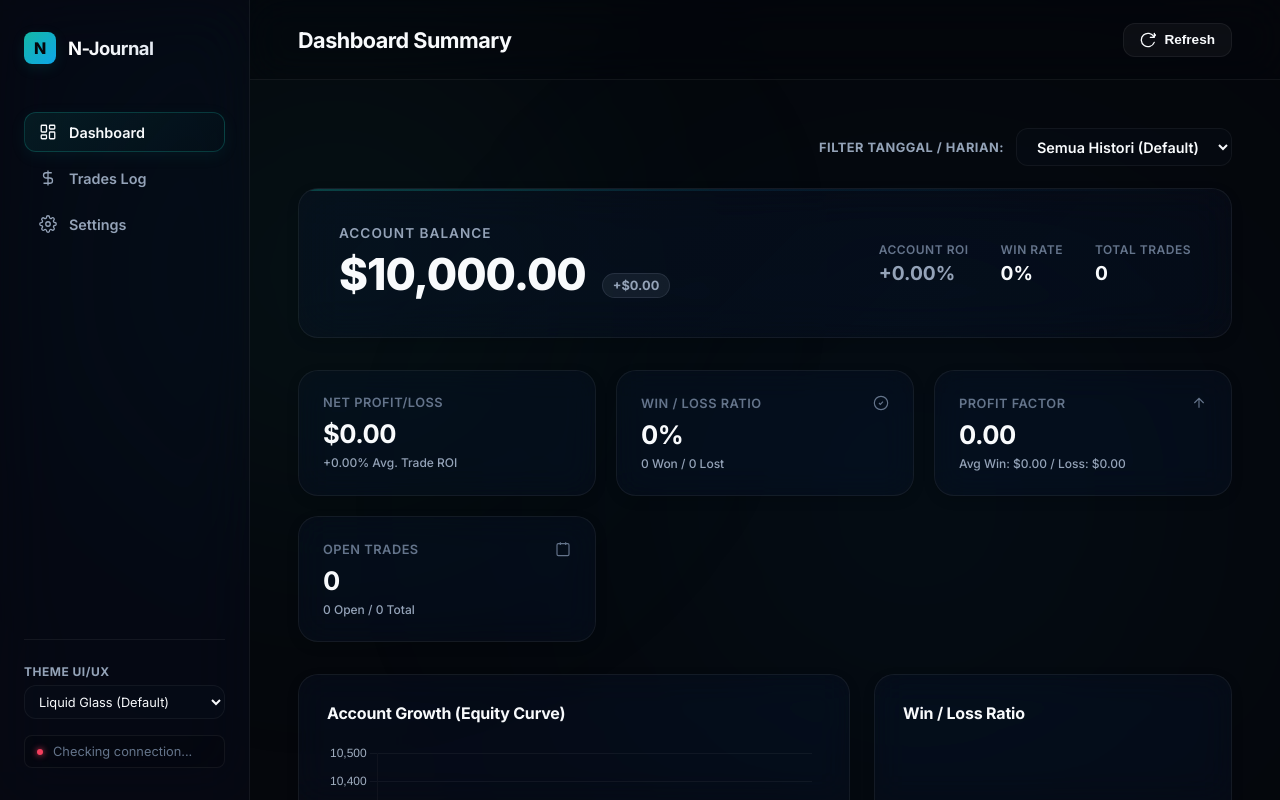
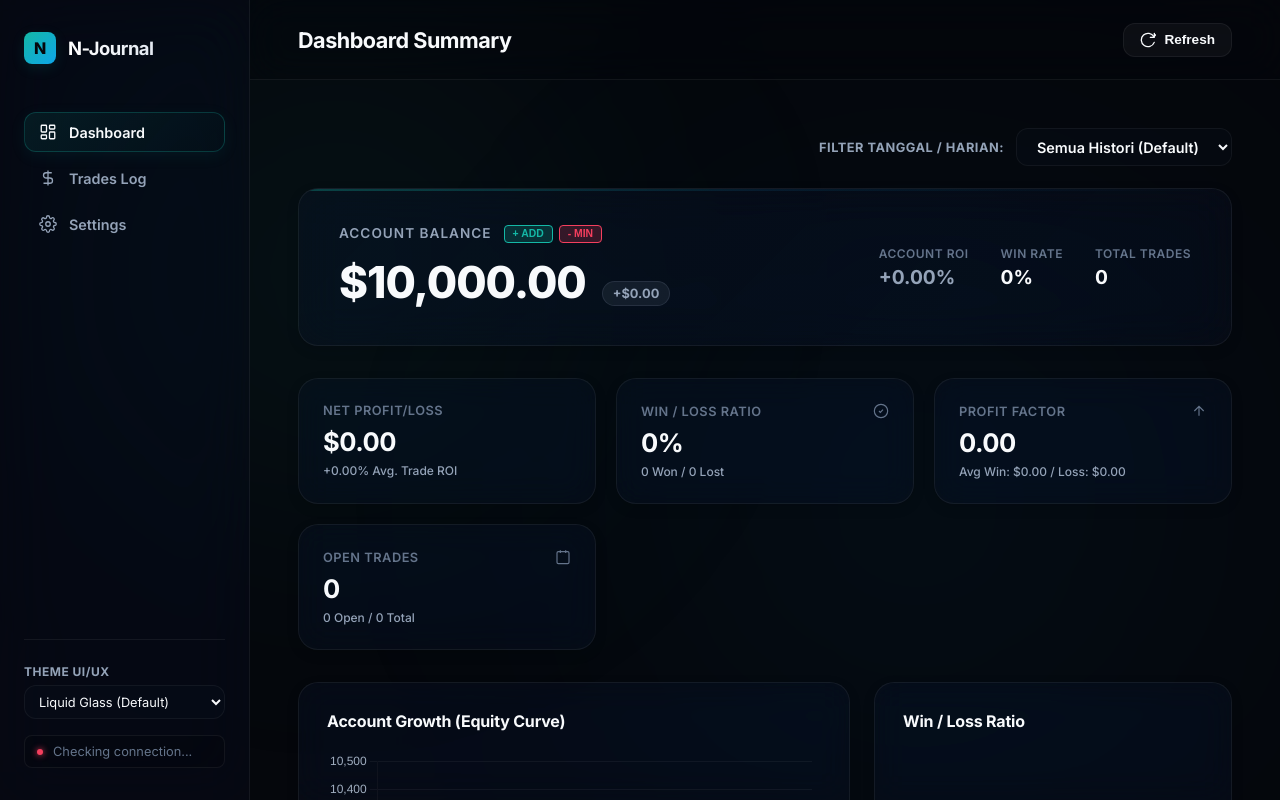
Before and after one commit to nakunnn/NJOURNAL, a website: page public/index.html in a window 1280 px wide. Both pictures are taken after a click on the item "Dashboard". Drawn offline with nearby package versions, Linux system fonts and the light colour scheme; no server answers.

Commit message:
feat: add deposit/withdrawal (+ Add / - Min) buttons to adjust starting capital directly from dashboard

```diff
--- a/public/app.js
+++ b/public/app.js
@@ -988,3 +988,62 @@ function filterDashboardByDate(val) {
   activeDateFilter = val;
   updateStatsAndCharts();
 }
+
+// Adjust starting capital (Add/Deposit or Min/Withdraw)
+async function adjustStartingCapital(action) {
+  if (!sheetConfig || !sheetConfig.spreadsheetId) {
+    showNotification('Config not loaded yet', 'error');
+    return;
+  }
+
+  const actionText = action === 'add' ? 'TAMBAH (Deposit)' : 'KURANGI (Withdraw)';
+  const promptMessage = `Masukkan nominal yang ingin Anda ${actionText} ke saldo awal (Starting Capital):`;
+
+  const input = prompt(promptMessage);
+  if (input === null) return; // user cancelled
+
+  const amount = parseLocalFloat(input);
+  if (isNaN(amount) || amount <= 0) {
+    alert('Nominal harus berupa angka positif!');
+    return;
+  }
+
+  const currentCapital = parseLocalFloat(sheetConfig.startingCapital) || 0;
+  let newCapital = currentCapital;
+
+  if (action === 'add') {
+    newCapital += amount;
+  } else {
+    if (currentCapital < amount) {
+      if (!confirm(`Peringatan: Nominal pengurangan ($${amount}) lebih besar dari Saldo Awal saat ini ($${currentCapital}). Lanjutkan?`)) {
+        return;
+      }
+    }
+    newCapital -= amount;
+  }
+
+  showNotification('Memproses penyesuaian saldo...', 'info');
+
+  try {
+    const res = await fetch('/api/config', {
+      method: 'POST',
+      headers: { 'Content-Type': 'application/json' },
+      body: JSON.stringify({
+        spreadsheetId: sheetConfig.spreadsheetId,
+        sheetName: sheetConfig.sheetName || 'Trades',
+        startingCapital: newCapital
+      })
+    });
+
+    const data = await res.json();
+    if (res.ok && data.success) {
+      showNotification(`Saldo awal berhasil di-${action === 'add' ? 'tambah' : 'kurangi'}!`, 'success');
+      // Reload config & data to refresh UI
+      await checkConfig();
+    } else {
+      showNotification(data.error || 'Gagal menyesuaikan saldo', 'error');
+    }
+  } catch (err) {
+    showNotification('Gagal terhubung ke server', 'error');
+  }
+}
--- a/public/index.html
+++ b/public/index.html
@@ -94,7 +94,13 @@
         <!-- Premium Dashboard Hero Panel -->
         <div class="dashboard-hero">
           <div class="hero-main-stats">
-            <span class="hero-label">Account Balance</span>
+            <div style="display: flex; align-items: center; gap: 12px; margin-bottom: 6px;">
+              <span class="hero-label" style="margin-bottom: 0; line-height: 1;">Account Balance</span>
+              <div class="balance-adjust-buttons" style="display: flex; gap: 6px;">
+                <button onclick="adjustStartingCapital('add')" style="padding: 2px 8px; font-size: 0.65rem; font-weight: 800; background: rgba(20, 184, 166, 0.2); color: #14b8a6; border: 1px solid #14b8a6; cursor: pointer; border-radius: 4px; text-transform: uppercase; line-height: 1.2;" title="Tambah Saldo (Deposit)">+ Add</button>
+                <button onclick="adjustStartingCapital('min')" style="padding: 2px 8px; font-size: 0.65rem; font-weight: 800; background: rgba(244, 63, 94, 0.2); color: #f43f5e; border: 1px solid #f43f5e; cursor: pointer; border-radius: 4px; text-transform: uppercase; line-height: 1.2;" title="Kurangi Saldo (Withdraw)">- Min</button>
+              </div>
+            </div>
             <div class="hero-balance-wrapper">
               <span class="hero-balance" id="hero-total-balance">$0.00</span>
               <span class="hero-pnl-pill neutral" id="hero-pnl-pill">
```
